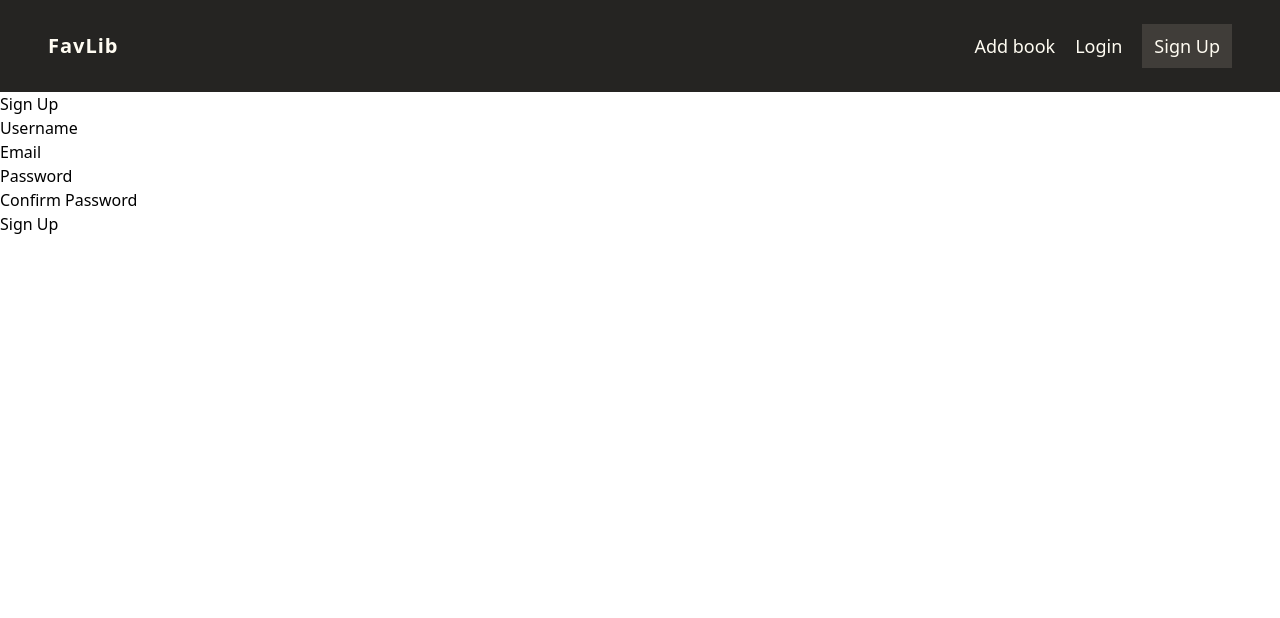
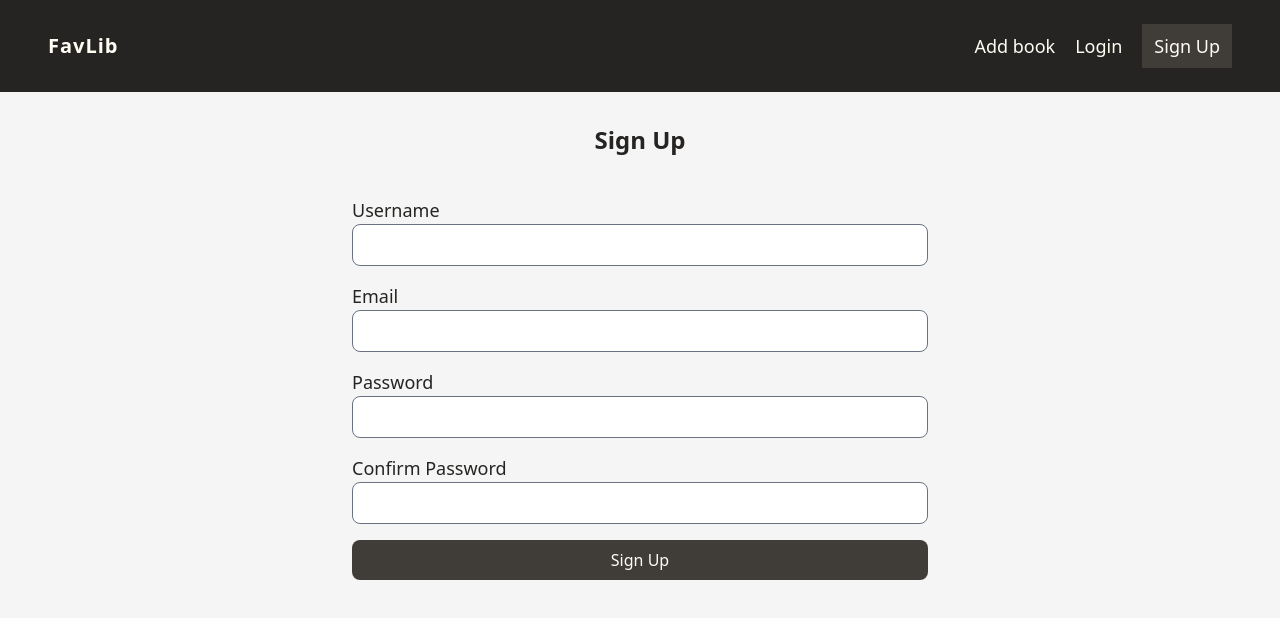
Before and after one commit to boben195/p11-library, a React (Vite) app in the folder frontend/: page /signup in a window 1280 px wide. Shown: the top 618 px of the page. Built offline with nearby package versions, Linux system fonts and the light colour scheme.

Commit message:
style for sign up

```diff
--- a/frontend/src/pages/SignupPage.jsx
+++ b/frontend/src/pages/SignupPage.jsx
@@ -2,26 +2,42 @@ import React from "react";
 
 const SignupPage = () => {
   return (
-    <div>
-      <h2>Sign Up</h2>
-      <form action="">
-        <div>
-          <label htmlFor="">Username</label>
-          <input type="text" />
+    <div className="min-h-screen text-[#252422] bg-[#f5f5f5] px-4 md:px-12">
+      <h2 className="text-center font-semibold pt-8 md:text-2xl w-full max-w-xl mx-auto">
+        Sign Up
+      </h2>
+      <form className="flex flex-col justify-center items-center w-full max-w-xl mx-auto space-y-4 mt-10">
+        <div className="flex flex-col w-full">
+          <label className="md:text-lg">Username</label>
+          <input
+            type="text"
+            className="w-full px-3 py-1.5 md:py-2 text-[#252422] rounded-lg bg-white border border-gray-500"
+          />
         </div>
-        <div>
-          <label htmlFor="">Email</label>
-          <input type="email" />
+        <div className="flex flex-col w-full">
+          <label className="md:text-lg">Email</label>
+          <input
+            type="email"
+            className="w-full px-3 py-1.5 md:py-2 text-[#252422] rounded-lg bg-white border border-gray-500"
+          />
         </div>
-        <div>
-          <label htmlFor="">Password</label>
-          <input type="password" />
+        <div className="flex flex-col w-full">
+          <label className="md:text-lg">Password</label>
+          <input
+            type="password"
+            className="w-full px-3 py-1.5 md:py-2 text-[#252422] rounded-lg bg-white border border-gray-500"
+          />
         </div>
-        <div>
-          <label htmlFor="">Confirm Password</label>
-          <input type="password" />
+        <div className="flex flex-col w-full">
+          <label className="md:text-lg">Confirm Password</label>
+          <input
+            type="password"
+            className="w-full px-3 py-1.5 md:py-2 text-[#252422] rounded-lg bg-white border border-gray-500"
+          />
         </div>
-        <button>Sign Up</button>
+        <button className="w-full bg-[#403D39] text-[#FFFCF2] py-2 font-medium rounded-lg">
+          Sign Up
+        </button>
       </form>
     </div>
   );
```
